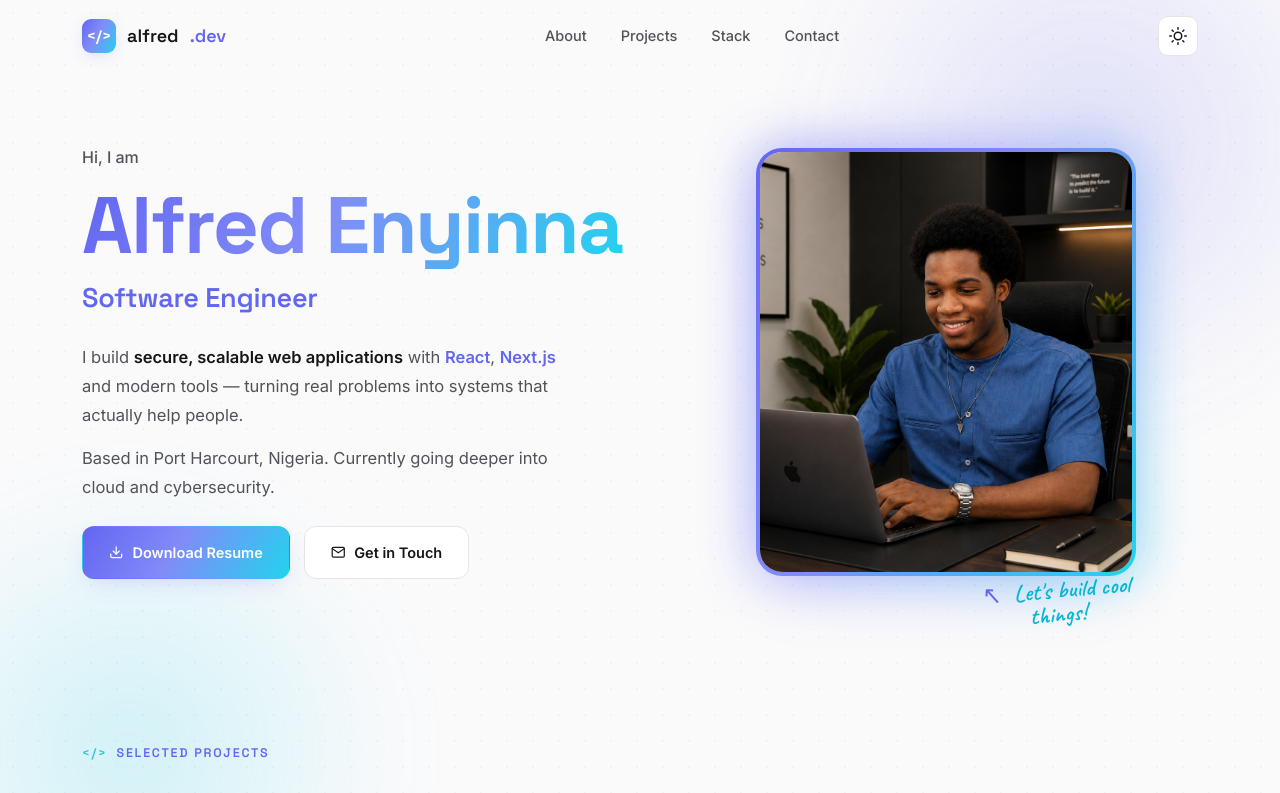
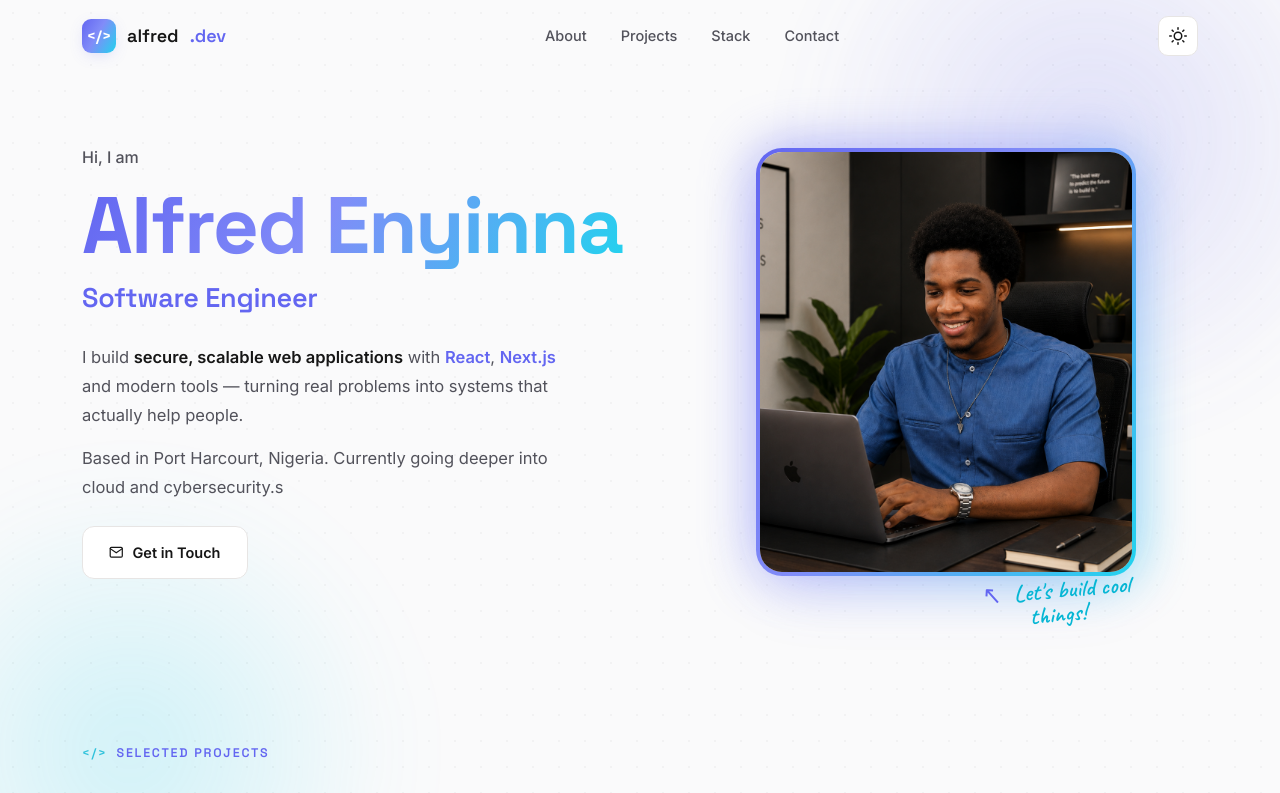
Before and after one commit to wh0isalfred/portfolio-website, a React (Vite) app: page / in a window 1280 px wide. Shown: the top 793 px of the page. Built offline with nearby package versions, Linux system fonts and the light colour scheme.

Commit message:
i don't have a cv yet

```diff
--- a/src/components/Hero.tsx
+++ b/src/components/Hero.tsx
@@ -17,12 +17,12 @@ export default function Hero() {
           </p>
           <p className="bio">
             Based in Port Harcourt, Nigeria. Currently going deeper into cloud and
-            cybersecurity.
+            cybersecurity.s
           </p>
           <div className="hero-cta">
-            <a href="/resume.pdf" download className="btn btn-grad">
+            {/* <a href="/resume.pdf" download className="btn btn-grad">
               <FiDownload /> Download Resume
-            </a>
+            </a> */}
             <a href="#contact" className="btn btn-ghost">
               <FiMail /> Get in Touch
             </a>
```
